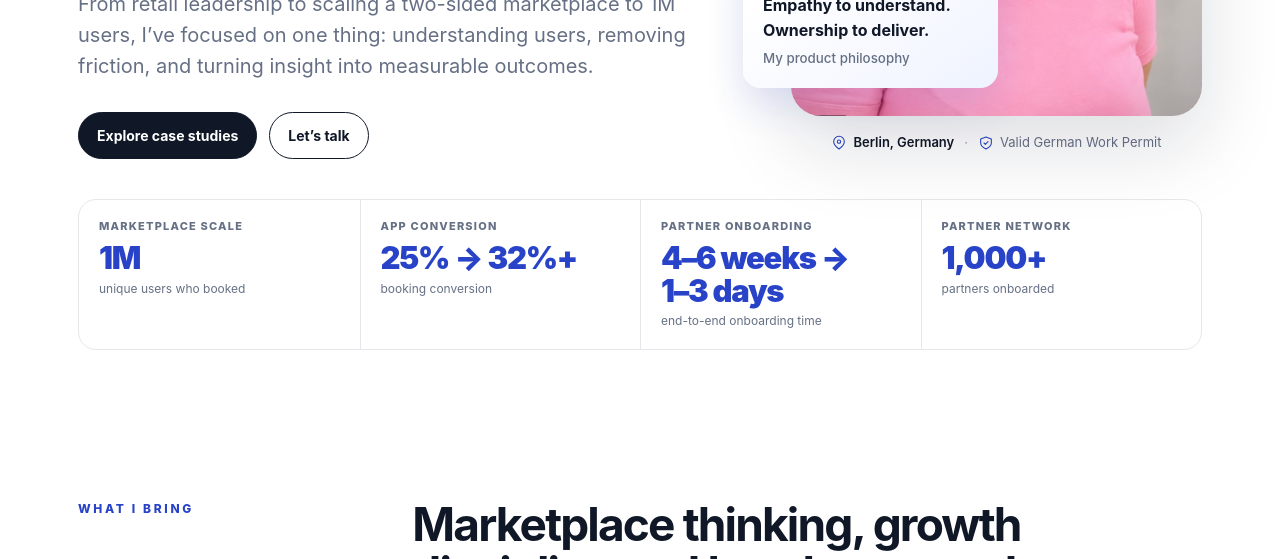
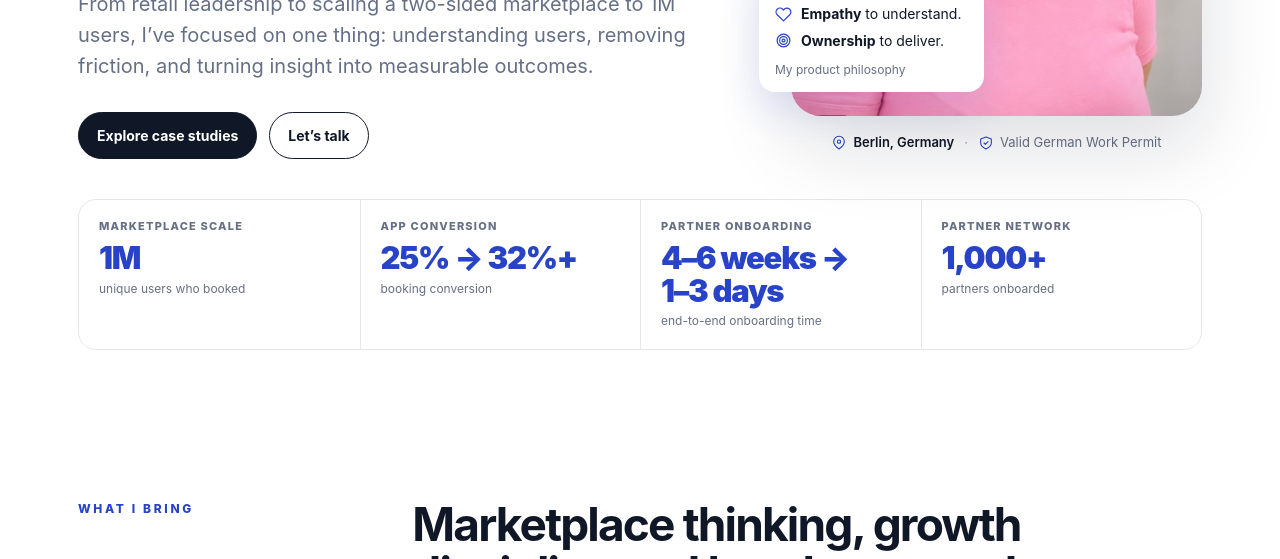
Before and after one commit to HarshiniMohankumar/harshinimohankumar.github.io, a plain HTML site: page index.html in a window 1280 px wide. Shown: the part 541-1100 px from the top of the page. Drawn offline with Linux system fonts and the light colour scheme.

Commit message:
Profile1

```diff
--- a/index.html
+++ b/index.html
@@ -777,6 +777,61 @@
 
 .portrait-details {
   margin-top: 16px;
+}/* Compact product philosophy card */
+
+.portraitWrap .quote {
+  width: 225px;
+  padding: 14px 16px;
+  border-radius: 16px;
+  background: #ffffff;
+  left: -32px;
+  bottom: 24px;
+  display: grid;
+  gap: 7px;
+  font-size: 14px;
+  font-weight: 400;
+  line-height: 1.4;
+}
+
+.quote-row {
+  display: flex;
+  align-items: center;
+  gap: 9px;
+}
+
+.quote-row svg {
+  width: 17px;
+  height: 17px;
+  fill: none;
+  stroke: #2843c7;
+  stroke-width: 1.7;
+  stroke-linecap: round;
+  stroke-linejoin: round;
+  flex-shrink: 0;
+}
+
+.quote-row strong {
+  font-weight: 650;
+}
+
+.portraitWrap .quote small {
+  font-size: 12px;
+  font-weight: 400;
+  margin-top: 4px;
+  color: #667085;
+}
+
+@media (max-width: 900px) {
+  .portraitWrap .quote {
+    left: 14px;
+  }
+}
+
+@media (max-width: 560px) {
+  .portraitWrap .quote {
+    width: fit-content;
+    max-width: 100%;
+  }
 }
 </style></head><body>
 <nav class="nav"><div class="wrap navin"><a class="brand" href="#" aria-label="Back to top">HARSHINI MOHAN KUMAR</a><div class="links"><a href="#work">Work</a><a href="#how">How I work</a><a href="#recommendations">Recommendations</a><a href="#about">About</a><a class="pill" href="#contact">Contact</a></div></div></nav>
@@ -810,12 +865,37 @@
           <img class="portrait" src="assets/profile.jpg"
                alt="Harshini Mohan Kumar">
 
-          <div class="quote">
-            Curiosity to discover.<br>
-            Empathy to understand.<br>
-            Ownership to deliver.
-            <small>My product philosophy</small>
-          </div>
+         <div class="quote">
+
+  <div class="quote-row">
+    <svg viewBox="0 0 24 24" aria-hidden="true">
+      <circle cx="11" cy="11" r="7"/>
+      <path d="m16 16 5 5"/>
+    </svg>
+    <span><strong>Curiosity</strong> to discover.</span>
+  </div>
+
+  <div class="quote-row">
+    <svg viewBox="0 0 24 24" aria-hidden="true">
+      <path d="M20.8 4.6a5.5 5.5 0 0 0-7.8 0L12 5.7
+      l-1.1-1.1a5.5 5.5 0 0 0-7.8 7.8L12 21l8.8-8.6
+      a5.5 5.5 0 0 0 0-7.8z"/>
+    </svg>
+    <span><strong>Empathy</strong> to understand.</span>
+  </div>
+
+  <div class="quote-row">
+    <svg viewBox="0 0 24 24" aria-hidden="true">
+      <circle cx="12" cy="12" r="9"/>
+      <circle cx="12" cy="12" r="5.5"/>
+      <circle cx="12" cy="12" r="2"/>
+    </svg>
+    <span><strong>Ownership</strong> to deliver.</span>
+  </div>
+
+  <small>My product philosophy</small>
+
+</div>
         </div>
 
         <div class="portrait-details">
```
